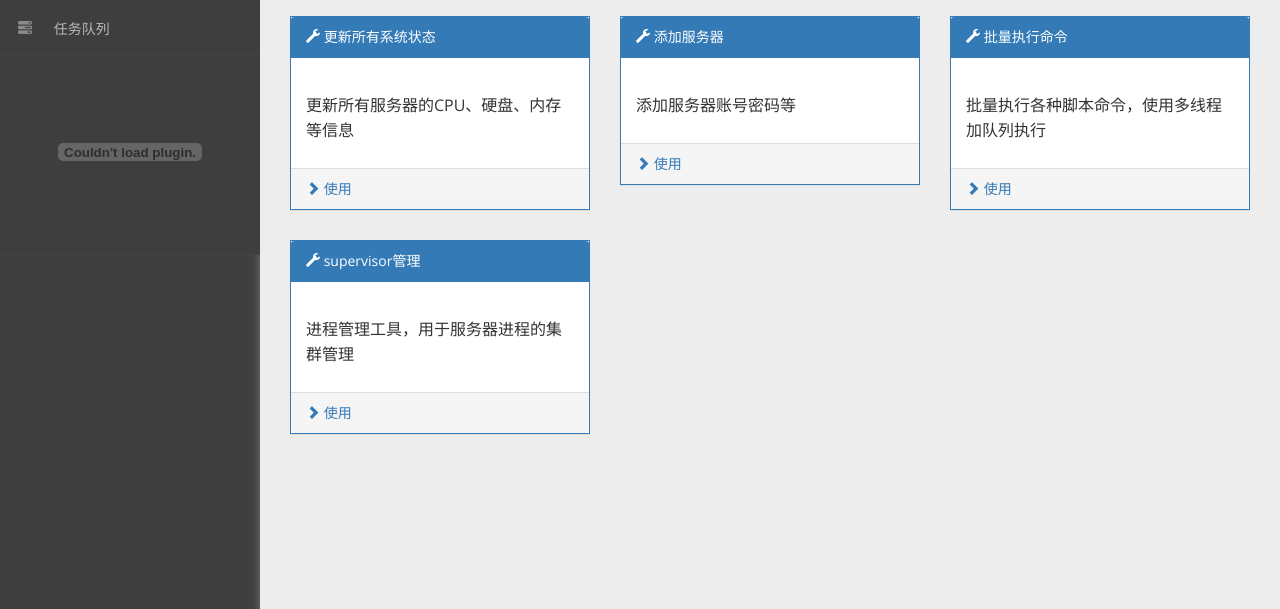
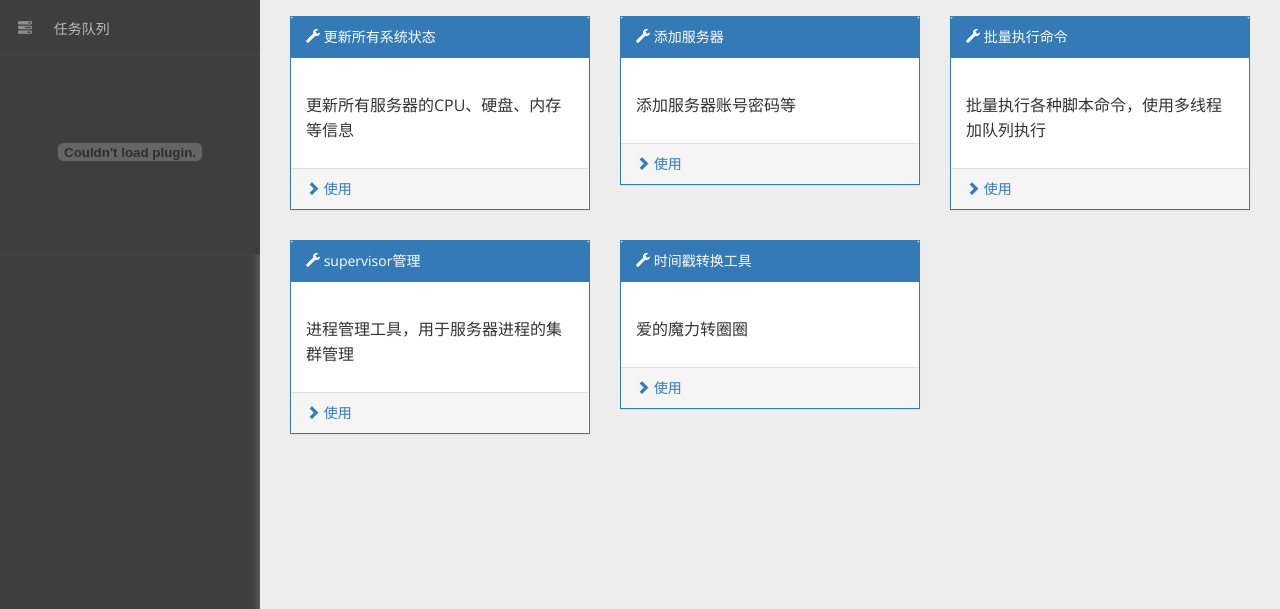
Before and after one commit to d270624/PassAdmin, a Django app: template templates/tools.html in a window 1280 px wide. Shown: the part 355-964 px from the top of the page. Run offline with Django 3.2, Linux system fonts and the light colour scheme; the template is opened without the code that fills it, so the values that code supplies are empty; parts of the project's set-up code (start-up, migrations or seed data) failed here and were passed over; some libraries are stand-ins or nearby versions.

Commit message:
添加时间戳转化工具

```diff
--- a/index/urls.py
+++ b/index/urls.py
@@ -47,5 +47,5 @@
     path('showUrlMgm/', showUrlMgm, name='showUrlMgm'),
     re_path('^delDatabase/(\d+)', delDatabase, name='delDatabase'),
     path('showSupervisor/', showSupervisor, name='showSupervisor'),
-    path('super/', super_handler, name='super')
+    path('super/', super_handler, name='super'),
 ]
--- a/index/views.py
+++ b/index/views.py
@@ -1356,6 +1356,7 @@
         return HttpResponseRedirect('/login/')
 
 
+# supervisor处理函数
 def super_handler(request):
     action = request.GET.get('action', '')
     processname = request.GET.get('processname', '')
--- a/static/js/tools.js
+++ b/static/js/tools.js
@@ -18,3 +18,46 @@
         }
     })
 });
+
+function timestampToTime(timestamp) {
+    var date = new Date(timestamp * 1000);//时间戳为10位需*1000，时间戳为13位的话不需乘1000
+    var Y = date.getFullYear() + '-';
+    var M = (date.getMonth() + 1 < 10 ? '0' + (date.getMonth() + 1) : date.getMonth() + 1) + '-';
+    var D = date.getDate() + ' ';
+    var h = date.getHours() + ':';
+    var m = date.getMinutes() + ':';
+    var s = date.getSeconds();
+    return Y + M + D + h + m + s;
+}
+
+let timestamp = Math.round(new Date() / 1000);
+$('#js_timestamp').val(timestamp);
+
+
+$('#js_datetime_o').val(timestampToTime(timestamp));
+
+$('#js_convert_timestamp').click(function () {
+    let select = $('#js_timestamp_unit option:selected').val();
+    if (select === 's') {
+        let time = timestampToTime($('#js_timestamp').val());
+        $('#js_datetime').val(time);
+    } else {
+        let time = timestampToTime($('#js_timestamp').val() / 1000);
+        $('#js_datetime').val(time);
+    }
+});
+
+$('#js_convert_datetime').click(function () {
+    let select = $('#js_timestamp_unit_o option:selected').val();
+    if (select === 's') {
+        var date = new Date($('#js_datetime_o').val());
+        var time = date.getTime();
+        $('#js_timestamp_o').val(time);
+    } else {
+        var date = new Date($('#js_datetime_o').val());
+        var time = date.getTime();
+        $('#js_timestamp_o').val(time * 1000);
+    }
+
+
+});
--- a/templates/content.html
+++ b/templates/content.html
@@ -22,6 +22,9 @@
     <link rel="shortcut icon" href="/static/images/favicon.ico">
 </head>
 <body>
+
+<input type="text" style="display:none">
+<input type="password" style="display:none">
 <div id="wrapper">
     <nav class="navbar navbar-default top-navbar" role="navigation">
         <div class="navbar-header">
@@ -167,8 +170,4 @@
         )
     });
 </script>
-{#<label>#}
-{#    <input type="text" style="width: 0; height:0;border:#24a9a9">#}
-{#    <input type="password" style="width: 0; height:0;border:#24a9a9">#}
-{#</label>#}
 </html>
--- a/templates/database.html
+++ b/templates/database.html
@@ -29,7 +29,6 @@
                                 <table id="table" class="table table-striped table-bordered table-hover">
                                 </table>
                             </div>
-
                             <a data-toggle="modal" href="#" data-target="#databaseModal"><i
                                     class="glyphicon glyphicon-chevron-right"></i> 添加数据库信息</a>
 
@@ -111,8 +110,6 @@
         $(document).ready(function () {
             $('#database').attr('class', 'active-menu');
             dataBaseTable();
-            $("[placeholder='Search']").attr("AUTOCOMPLETE", "off");
-            $("[placeholder='Search']").attr("value", "ALL");
         });
     </script>
 {% endblock %}
--- a/templates/index.html
+++ b/templates/index.html
@@ -14,6 +14,8 @@
                     <div class="panel-body">
                         <div class="table-responsive">
                             <div>
+                                <input type="text" style="display:none">
+                                <input type="password" style="display:none">
                                 <table id="table" class="table table-striped table-bordered table-hover">
                                 </table>
                             </div>
@@ -198,7 +200,8 @@
             });
             IndexTable("all");
             $('#dataTables-example').dataTable();
-            $("[placeholder='Search']").attr("value", "ALL");
+            {#$("[placeholder='Search']").attr("AUTOCOMPLETE", "off");#}
+            {#$("[placeholder='Search']").attr("value", "ALL");#}
             $('#myModal3').draggable();//设置可以拖动
 
         });
--- a/templates/tools.html
+++ b/templates/tools.html
@@ -32,7 +32,8 @@
                             <p>这是一个检测连接性的工具</p>
                         </div>
                         <div class="panel-footer" style="">
-                            <a href="http://ping.chinaz.com/"><i class="glyphicon glyphicon-chevron-right"></i> 使用</a>
+                            <a href="http://ping.chinaz.com/" target="_blank"><i
+                                    class="glyphicon glyphicon-chevron-right"></i> 使用</a>
                         </div>
                     </div>
                 </div>
@@ -103,6 +104,22 @@
                         </div>
                     </div>
                 </div>
+
+                <div class="col-md-4 col-sm-4">
+                    <div class="panel panel-primary">
+                        <div class="panel-heading"><i class="glyphicon glyphicon-wrench"></i>
+                            时间戳转换工具
+                        </div>
+                        <div class="panel-body">
+                            <p>爱的魔力转圈圈</p>
+                        </div>
+                        <div class="panel-footer" style="">
+                            <a data-toggle="modal" href="#timestamp" data-target="#timestamp"><i
+                                    class="glyphicon glyphicon-chevron-right"></i> 使用</a>
+                        </div>
+                    </div>
+                </div>
+
             </div>
         </div>
 
@@ -135,7 +152,55 @@
                 </div>
             </div>
         </div>
+        <div class="modal fade" id="timestamp" tabindex="-1" role="dialog" aria-labelledby="myModalLabel"
+             aria-hidden="true">
+            <div class="modal-dialog" style="width: 585px">
+                <div class="modal-content">
+                    <div class="modal-header">
+                        <button type="button" class="close" data-dismiss="modal" aria-hidden="true">&times;
+                        </button>
+                        <h4 class="modal-title" id="myModalLabel">时间戳转换工具</h4>
+                    </div>
+                    <div class="modal-body">
+                        <p>
+                            <label class="form_left" style="display:block">时间戳</label>
+                            <input type="text" class="form-control" id="js_timestamp" name="timestamp"
+                                   style="display:inline">
+                            <select id="js_timestamp_unit" class="select-control"
+                                    style="width: 110px;height: 34px;padding: 5px 12px">
+                                <option value="s">秒(s)</option>
+                                <option value="ms">毫秒(ms)</option>
+                            </select>
+                            <button id="js_convert_timestamp" type="button" class="btn btn-default"
+                                    style="margin-left:0;height: 34px;margin-bottom: 2px;color:#fff;background-color:#2caef5;border-color:#2caef5;border-style:solid">
+                                转换 <i
+                                    class="glyphicon glyphicon-chevron-right"></i>
+                            </button>
+                            <input type="text" class="form-control" id="js_datetime" name="datetime"
+                                   style="display:inline">
+                        </p>
 
+                        <p>
+                            <label class="form_left" style="display:block">时间</label>
+                            <input type="text" class="form-control" id="js_datetime_o" name="datetime_o"
+                                   style="display:inline">
+                            <select id="js_timestamp_unit_o" class="select-control"
+                                    style="width: 110px;height: 34px;padding: 5px 12px">
+                                <option value="s">秒(s)</option>
+                                <option value="ms">毫秒(ms)</option>
+                            </select>
+                            <button id="js_convert_datetime" type="button" class="btn btn-default"
+                                    style="margin-left: 0;height: 34px;margin-bottom: 2px;color:#fff;background-color:#2caef5;border-color:#2caef5;border-style:solid">
+                                转换 <i
+                                    class="glyphicon glyphicon-chevron-right"></i>
+                            </button>
+                            <input type="text" class="form-control" id="js_timestamp_o" name="timestamp_o"
+                                   style="display:inline">
+                        </p>
+                    </div>
+                </div>
+            </div>
+        </div>
 
     </div>
 {% endblock %}
--- a/templates/urlmgm.html
+++ b/templates/urlmgm.html
@@ -40,7 +40,7 @@
         $(document).ready(function () {
             $('#urlmgm').attr('class', 'active-menu');
             UrlMgmTable();
-            $("[placeholder='Search']").attr("value", "ALL");
+            {#$("[placeholder='Search']").attr("value", "ALL");#}
         });
     </script>
 {% endblock %}
```
